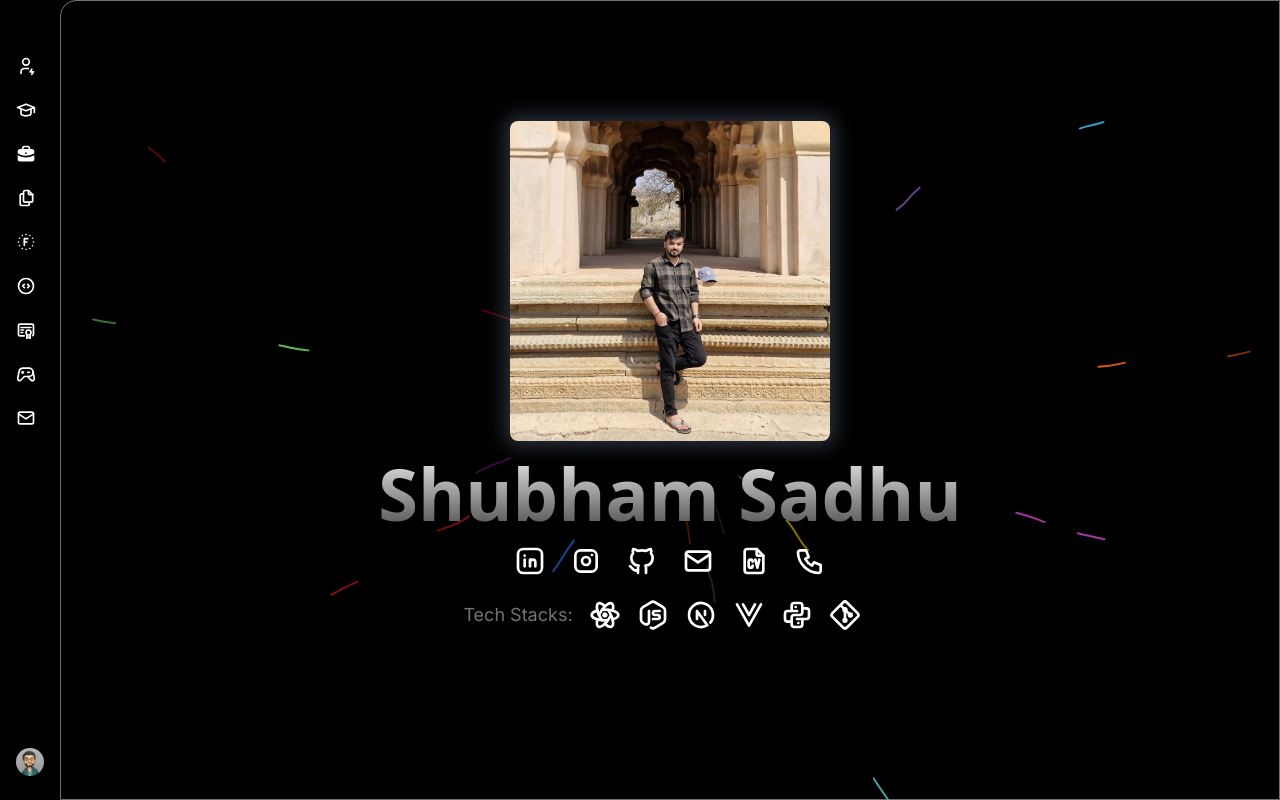
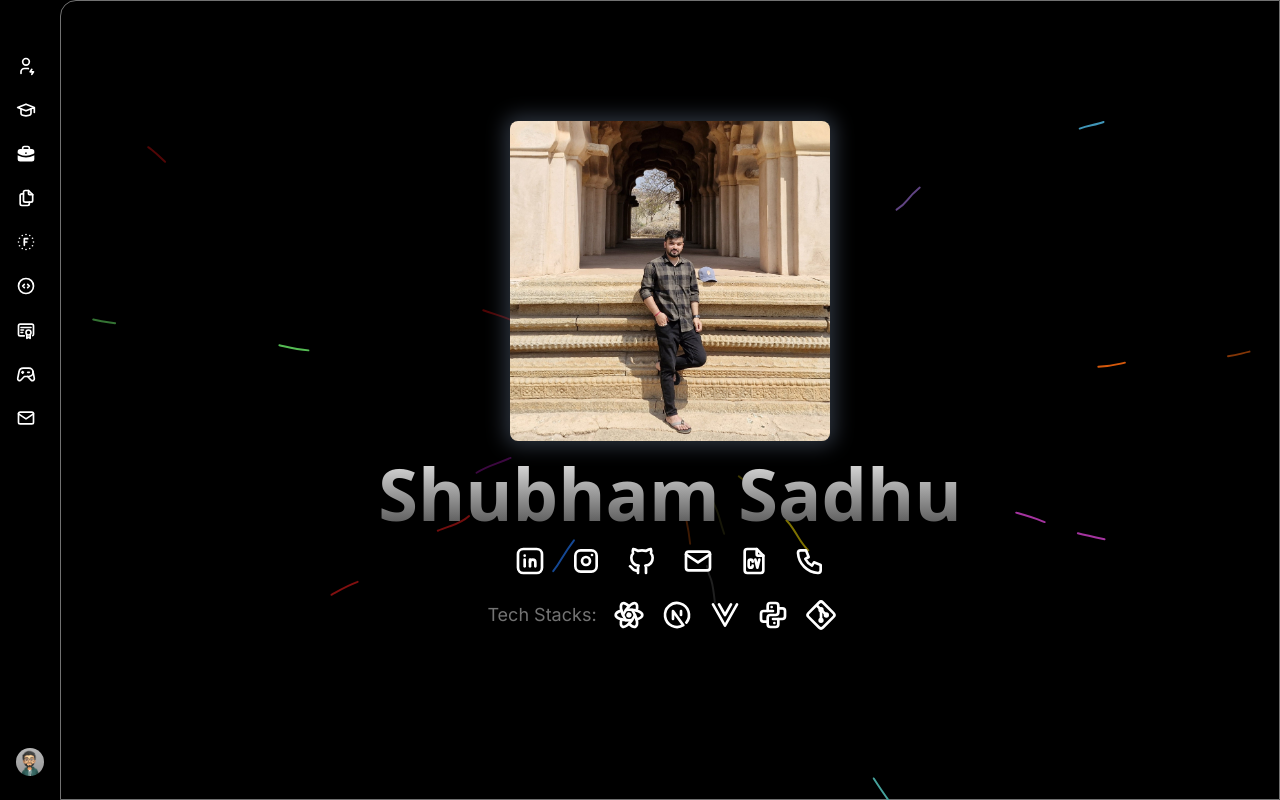
Before and after one commit to shubham3000/my-portfolio, a Next.js app: page /home in a window 1280 px wide. Built offline with nearby package versions, Linux system fonts and the light colour scheme.

Commit message:
update Analytics

```diff
--- a/package.json
+++ b/package.json
@@ -12,6 +12,7 @@
     "@headlessui/react": "^1.7.19",
     "@radix-ui/react-hover-card": "^1.1.7",
     "@tabler/icons-react": "^3.31.0",
+    "@vercel/analytics": "^1.5.0",
     "clsx": "^2.1.1",
     "framer-motion": "^11.2.12",
     "mini-svg-data-uri": "^1.4.4",
--- a/src/app/home/page.tsx
+++ b/src/app/home/page.tsx
@@ -58,10 +58,10 @@ const techStacks = [
     title: "ReactJs",
     icon: IconBrandReact,
   },
-  {
-    title: "NodeJs",
-    icon: IconBrandNodejs,
-  },
+  // {
+  //   title: "NodeJs",
+  //   icon: IconBrandNodejs,
+  // },
   {
     title: "NextJs",
     icon: IconBrandNextjs,
--- a/src/app/layout.tsx
+++ b/src/app/layout.tsx
@@ -3,6 +3,7 @@ import "./globals.css";
 import { PortfolioSidebar } from "@/Components/sidebar/sidebar";
 import Dashboard from "@/Components/Dashboard/dashboard";
 import { Inter } from "next/font/google";
+import { Analytics } from "@vercel/analytics/next";
 
 export const metadata: Metadata = {
   title: "Shubham's Portfolio",
@@ -21,7 +22,10 @@ export default function RootLayout({
       <body className={inter.className}>
         <div className="block md:flex">
           <PortfolioSidebar />
-          <Dashboard>{children}</Dashboard>
+          <Dashboard>
+            {children}
+            <Analytics />
+          </Dashboard>
         </div>
       </body>
     </html>
```
Also changed, not shown: 1 other file (tests, documents, lock files or other folders).
